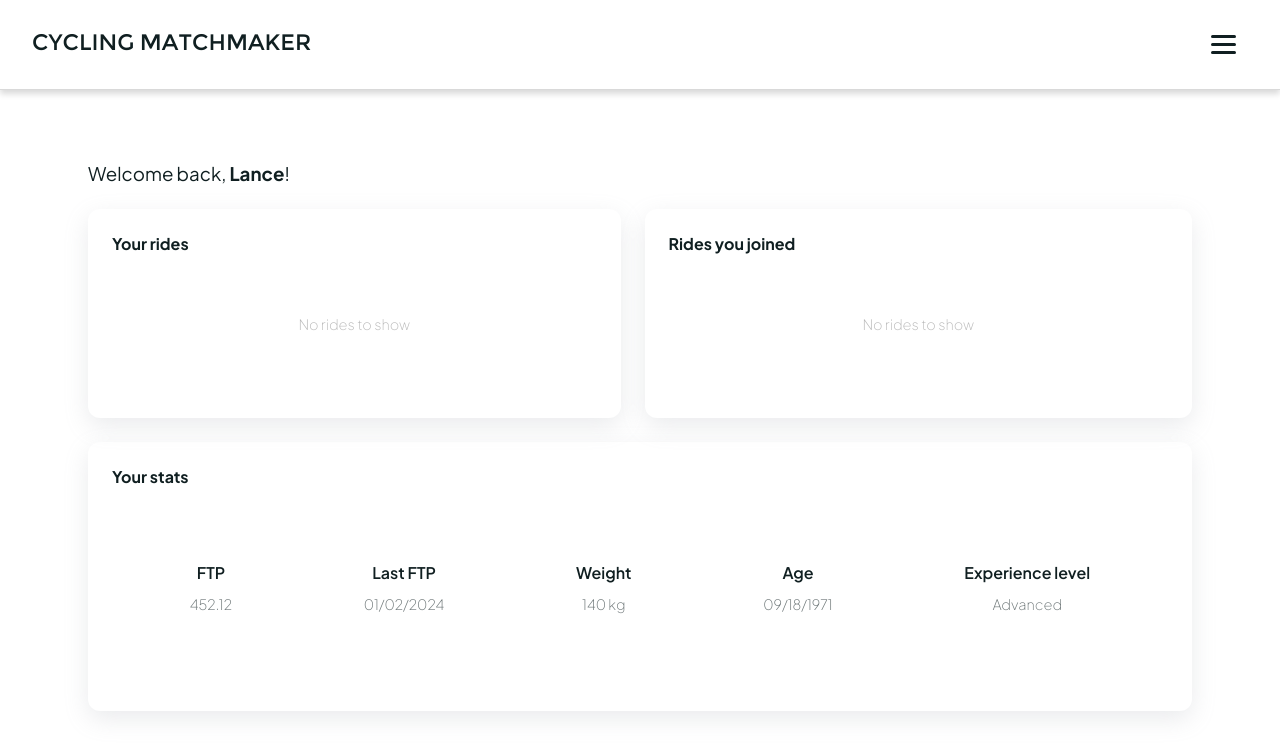
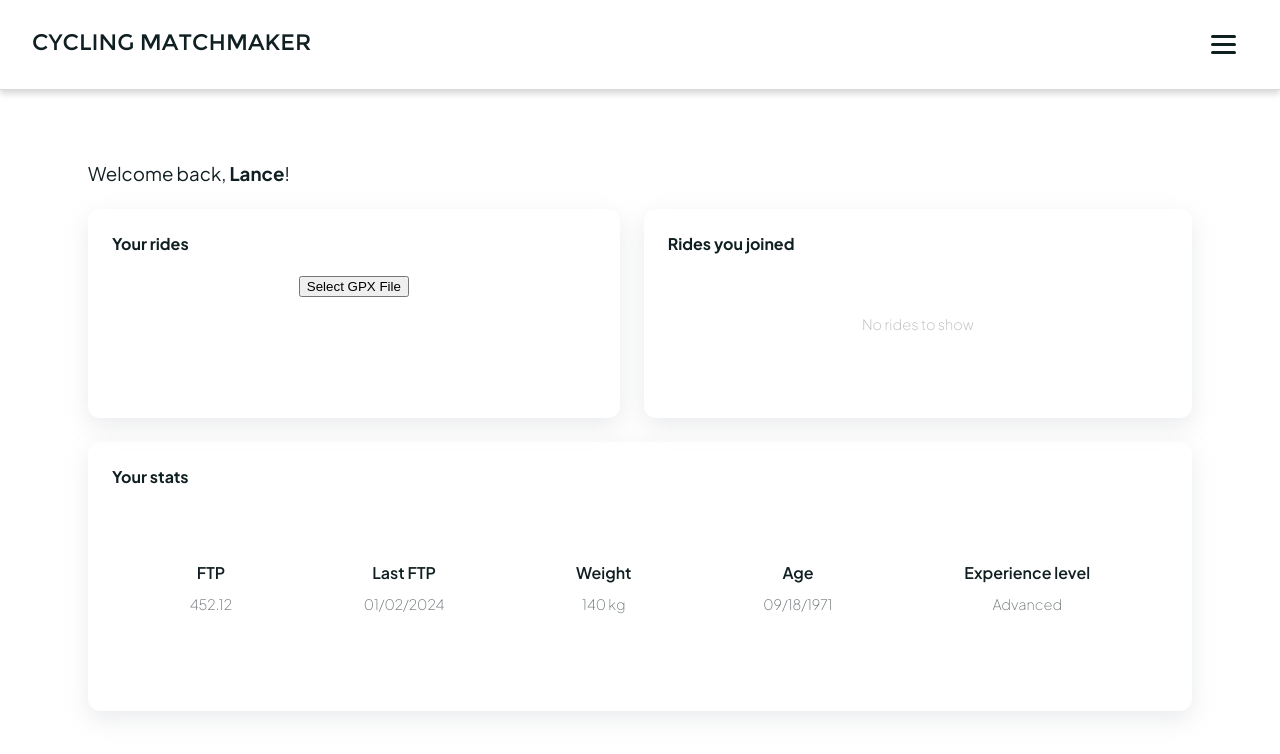
Before and after one commit to sebassarmiento/cycling-matchmaker-frontend, a React (Vite) app: page /app/profile in a window 1280 px wide. Shown: the top 754 px of the page. Built offline with nearby package versions, Linux system fonts and the light colour scheme.

Commit message:
Added ability to add map to "your rides"
Will likely need to be moved to the "create rides" page when it is created

```diff
--- a/package.json
+++ b/package.json
@@ -10,8 +10,10 @@
     "preview": "vite preview"
   },
   "dependencies": {
+    "@apollo/client": "^3.9.5",
     "react": "^18.2.0",
     "react-dom": "^18.2.0",
+    "react-leaflet": "^4.2.1",
     "react-router-dom": "^6.22.0"
   },
   "devDependencies": {
--- /dev/null
+++ b/src/routes/GpxMap.d.ts
@@ -0,0 +1,2 @@
+declare const GpxMap: React.ComponentType<any>;
+export default GpxMap;
--- /dev/null
+++ b/src/routes/GpxMap.jsx
@@ -0,0 +1,70 @@
+import 'leaflet/dist/leaflet.css';
+import React, { useState } from 'react';
+import { MapContainer, Polyline, TileLayer } from 'react-leaflet';
+import gpxParser from 'gpxparser';
+
+const GpxMap = () => {
+  const [gpxData, setGpxData] = useState(null);
+
+  const handleFileSelect = async () => {
+    try {
+      const fileInput = document.createElement('input');
+      fileInput.type = 'file';
+
+      fileInput.addEventListener('change', async (event) => {
+        const file = event.target.files[0];
+
+        if (file) {
+          try {
+            const reader = new FileReader();
+
+            reader.onload = function (e) {
+              const gpxContent = e.target.result;
+              const parser = new gpxParser();
+              parser.parse(gpxContent);
+
+              setGpxData(parser);
+            };
+
+            reader.readAsText(file);
+          } catch (error) {
+            console.error('Error parsing GPX:', error);
+          }
+        }
+      });
+
+      fileInput.click();
+    } catch (error) {
+      console.error('Error loading GPX file:', error);
+    }
+  };
+
+  if (!gpxData) {
+    return (
+      <div style={{ textAlign: 'center', marginTop: '20px' }}>
+        <button onClick={handleFileSelect}>Select GPX File</button>
+      </div>
+    );
+  }
+
+  const positions = gpxData.tracks[0].points.map((p) => [p.lat, p.lon]);
+
+  return (
+    <div style={{ textAlign: 'center' }}>
+      <MapContainer
+        center={positions[0]}
+        zoom={9}
+        scrollWheelZoom={false}
+        style={{ height: '300px', width: '250px', margin: '20px auto' }}
+      >
+        <TileLayer url="https://{s}.tile.openstreetmap.org/{z}/{x}/{y}.png" />
+        <Polyline
+          pathOptions={{ fillColor: 'red', color: 'blue' }}
+          positions={positions}
+        />
+      </MapContainer>
+    </div>
+  );
+};
+
+export default GpxMap;
--- a/src/routes/app/ProfilePage.tsx
+++ b/src/routes/app/ProfilePage.tsx
@@ -1,39 +1,35 @@
+import React, { useEffect } from 'react';
 import Navbar from "../../components/Navbar";
+import GpxMap from "../GpxMap"; // Replace with the correct path
 import "../../styles/profile-page.css";
-
 import mockUserData from "../../mockData/userMockUp.json";
-import { useEffect } from "react";
 
 const ProfilePage = () => {
-
-
   useEffect(() => {
     console.log(mockUserData);
   }, [])
 
-
   return (
-        <div className="profile-page-main-container" >
+    <div className="profile-page-main-container">
       <Navbar />
-            <div className="profile-page-grid" >
-                <h3 className="profile-page-welcome-message" >Welcome back,  <b>{mockUserData.firstName}</b>!</h3>
-                <div className="profile-page-user-events" >
-                    <div className="profile-page-user-event" >
+      <div className="profile-page-grid">
+        <h3 className="profile-page-welcome-message">Welcome back, <b>{mockUserData.firstName}</b>!</h3>
+        <div className="profile-page-user-events">
+          <div className="profile-page-user-event">
             <h4>Your rides</h4>
-                        <div>
-                            {mockUserData.eventsHosted.length > 0 ? mockUserData.eventsHosted.map((e) => <div>{e}</div> ) : <div className="profile-page-user-event-no-rides-text" >No rides to show</div>}
+            {/* Replace this div with the GpxMap component */}
+            <GpxMap />
           </div>
-                    </div>
-                    <div className="profile-page-user-event" >
+          <div className="profile-page-user-event">
             <h4>Rides you joined</h4>
             <div>
-                            {mockUserData.eventsJoined.length > 0 ? mockUserData.eventsJoined.map((e) => <div>{e}</div> ) : <div className="profile-page-user-event-no-rides-text" >No rides to show</div>}
+              {mockUserData.eventsJoined.length > 0 ? mockUserData.eventsJoined.map((e) => <div key={e}>{e}</div>) : <div className="profile-page-user-event-no-rides-text">No rides to show</div>}
             </div>
           </div>
         </div>
-                <div className="profile-page-user-stats" >
+        <div className="profile-page-user-stats">
           <h4>Your stats</h4>
-                    <div className="profile-page-user-stats-data" >
+          <div className="profile-page-user-stats-data">
             <div>
               <div>FTP</div>
               <div>{mockUserData.FTP}</div>
@@ -58,7 +54,7 @@ const ProfilePage = () => {
         </div>
       </div>
     </div>
-    )
+  );
 };
 
 export default ProfilePage;
--- a/tsconfig.json
+++ b/tsconfig.json
@@ -20,6 +20,6 @@
     "noUnusedParameters": true,
     "noFallthroughCasesInSwitch": true
   },
-  "include": ["src"],
+  "include": ["src/**/*.ts", "src/**/*.tsx", "src/**/*.d.ts"],
   "references": [{ "path": "./tsconfig.node.json" }]
 }
```
Also changed, not shown: 1 other file (tests, documents, lock files or other folders). Lines whose indentation alone changed are shown as unchanged.
